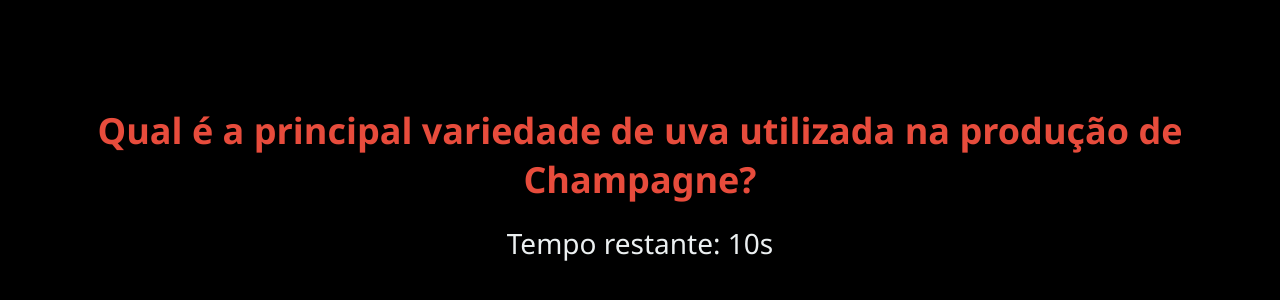
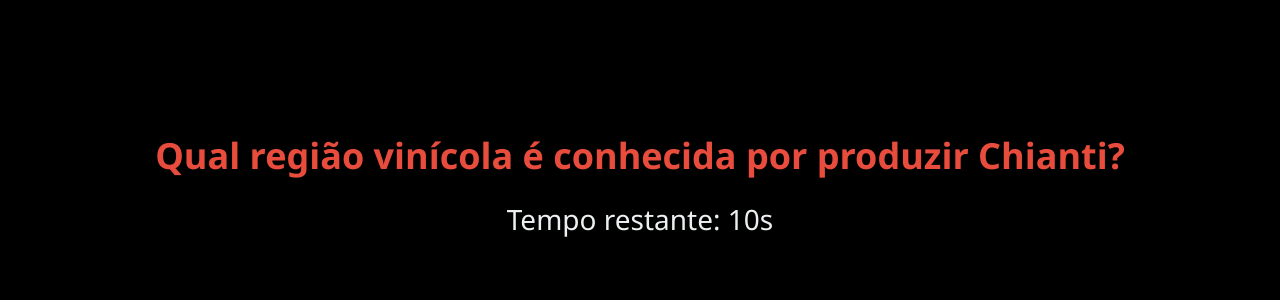
Before and after one commit to 123tordo/Vin, a plain HTML site: page index.html in a window 1280 px wide. Shown: the part 228-528 px from the top of the page. Drawn offline with Linux system fonts and the light colour scheme.

Commit message:
Update index.html

```diff
--- a/index.html
+++ b/index.html
@@ -55,12 +55,34 @@
                 pergunta: "Qual é a principal variedade de uva utilizada na produção de Champagne?",
                 resposta: "Chardonnay, Pinot Noir e Pinot Meunier"
             },
-            // ... (other questions)
+            {
+                pergunta: "Qual região vinícola é conhecida por produzir Chianti?",
+                resposta: "Toscana, Itália"
+            },
+            // ... (add all your questions here)
+            {
+                pergunta: "Qual é o termo para o cheiro da terra ou solo no vinho?",
+                resposta: "Terroir"
+            }
         ];
 
+        // Shuffle the questions array to ensure randomness
+        const shuffledQuestions = shuffleArray(allArtQuestions.slice());
+
+        // Variable to keep track of the questions shown
+        let questionsShown = 0;
+
+        function shuffleArray(array) {
+            for (let i = array.length - 1; i > 0; i--) {
+                const j = Math.floor(Math.random() * (i + 1));
+                [array[i], array[j]] = [array[j], array[i]];
+            }
+            return array;
+        }
+
         function displayRandomQuestion() {
-            const randomIndex = Math.floor(Math.random() * allArtQuestions.length);
-            const currentQuestion = allArtQuestions[randomIndex];
+            if (questionsShown < shuffledQuestions.length) {
+                const currentQuestion = shuffledQuestions[questionsShown++];
 
                 questionContainer.innerHTML = `<h1>${currentQuestion.pergunta}</h1>`;
                 questionContainer.appendChild(countdownElement);
@@ -86,10 +108,16 @@
                                 // Turn the complete page to black after 10 seconds
                                 document.body.style.backgroundColor = "black";
                                 document.body.style.color = "#ecf0f1"; // Set text color to light grey
+                                // Continue to the next question
+                                displayRandomQuestion();
                             }, 10000);
                         }, 10000);
                     }
                 }, 1000);
+            } else {
+                // All questions have been shown
+                questionContainer.innerHTML = "<h1>Quiz Concluído</h1>";
+            }
         }
 
         displayRandomQuestion(); // Initial call to start the quiz
```
Lines whose indentation alone changed are shown as unchanged.
